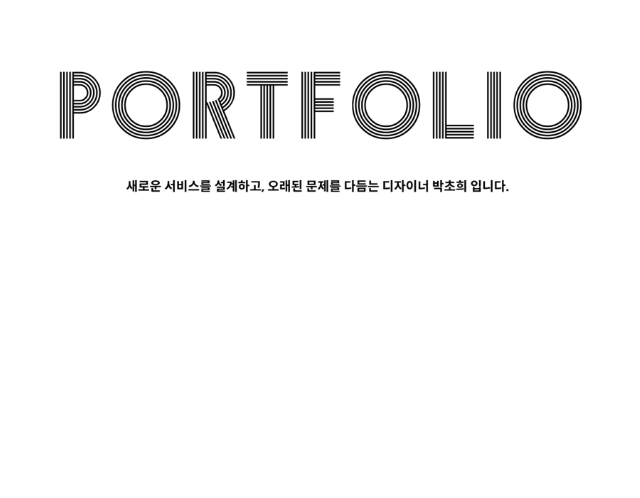
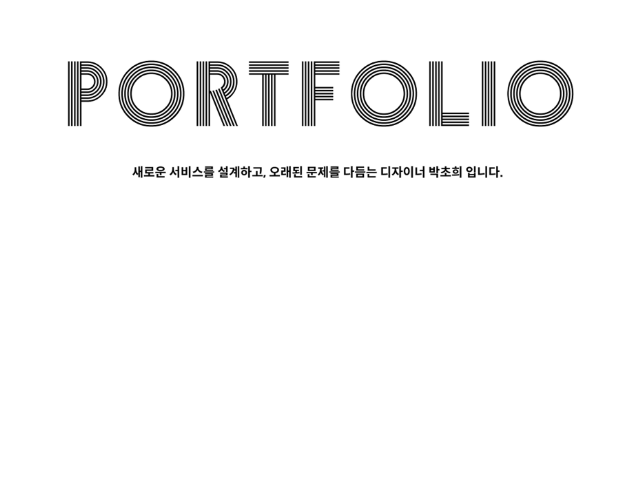
Before and after one commit to coldishwave/choheepark-portfolio, a plain HTML site: page index.html in a window 1280 px wide. Shown: the part 302-800 px from the top of the page, without its empty margins (323-963 px from the left). Drawn offline with Linux system fonts and the light colour scheme; files that its build step writes are made by us from their sources.

Commit message:
Fix: update CSS styles

```diff
--- a/style.css/style.css
+++ b/style.css/style.css
@@ -7,16 +7,18 @@
 body {
   background-color: #fff;
   font-family: sans-serif;
-  display: flex;
-  justify-content: center;     /* ⬅️ 수평 중앙 정렬 */
   padding: 40px 0;
-  overflow-x: hidden;
 }
 
+/* ✅ 핵심: main을 가운데 고정, 최대 1600px */
 main {
-  width: 1600px;               /* ⬅️ 아이맥 기준 넓이 */
+  width: 100%;
+  max-width: 1600px;
+  margin: 0 auto;
+  padding: 0 20px;  /* 작은 화면에서 여백 주기 위함 */
 }
 
+/* 이미지 스타일 */
 img {
   width: 100%;
   height: auto;
```
